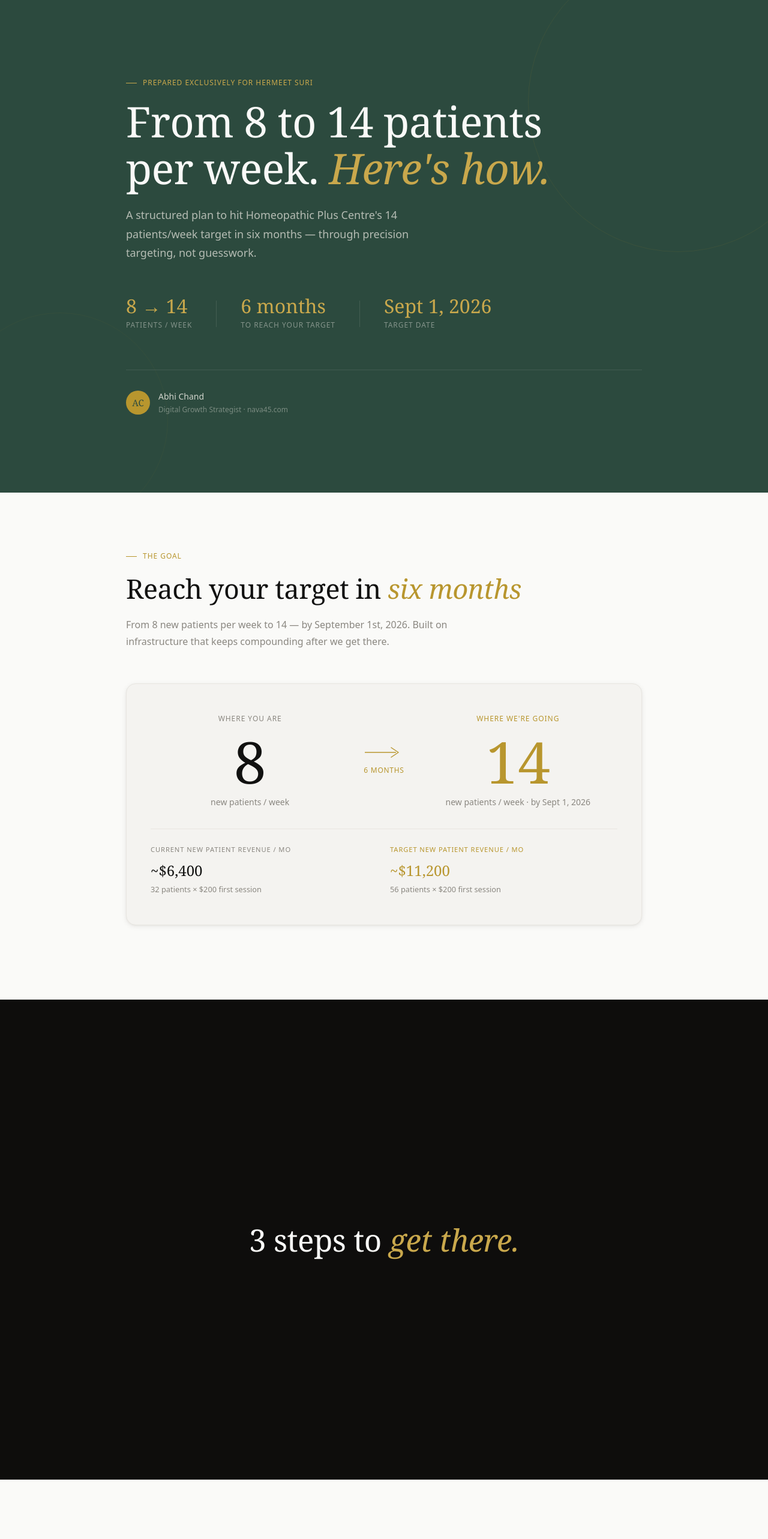
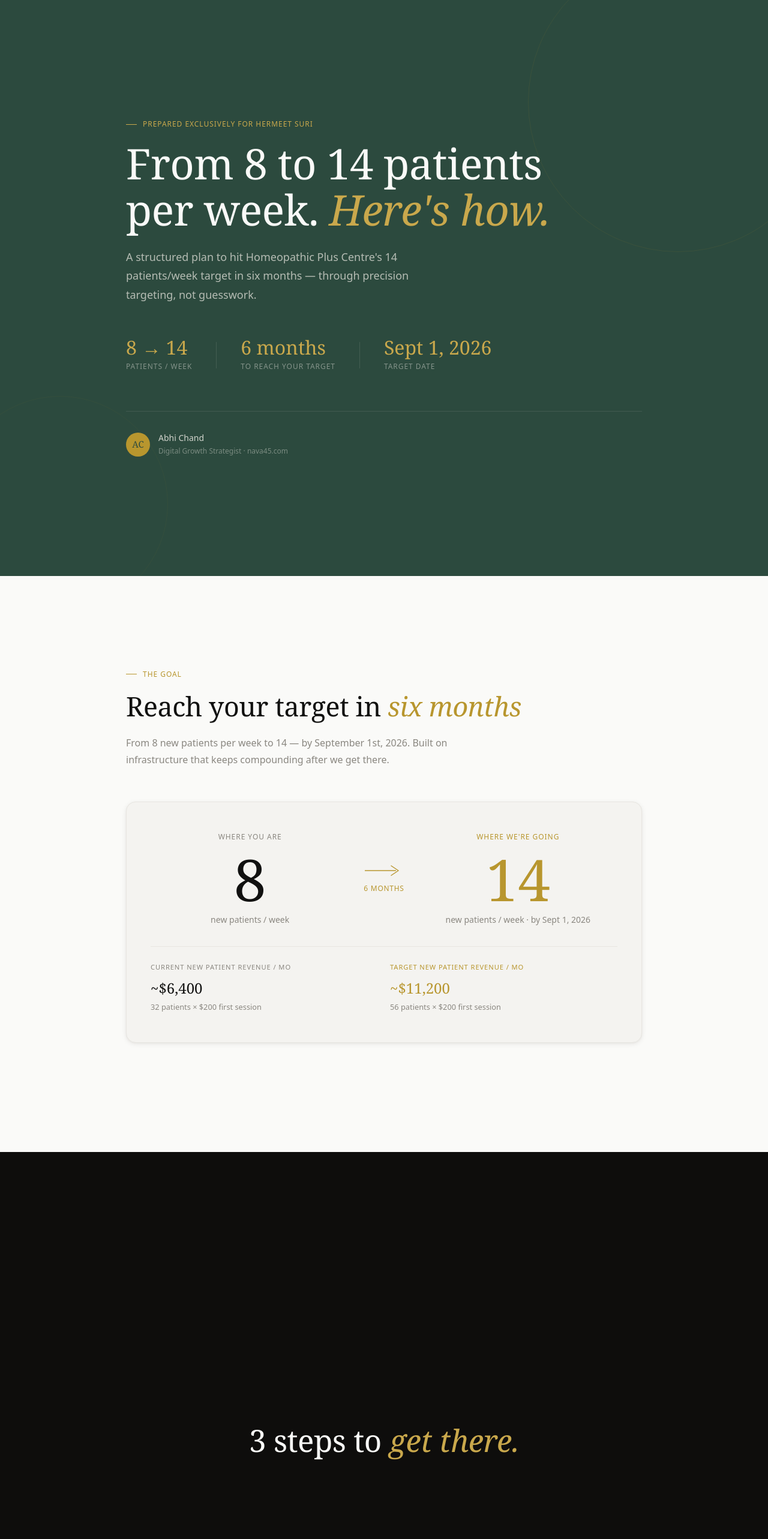
Before and after one commit to abhichandai/suri, a Next.js app: page / in a window 1280 px wide. Shown: the top 2565 px of the page at 60% size. Built offline with nearby package versions, Linux system fonts and the light colour scheme.

Commit message:
Change all 100vh sections to 120vh

```diff
--- a/app/page.tsx
+++ b/app/page.tsx
@@ -292,7 +292,7 @@ export default function MapPage() {
     <main style={{ fontFamily:"var(--font-ui)", fontWeight:300 }}>
 
       {/* ── HERO ── */}
-      <section style={{ minHeight:"100vh", background:"var(--forest)", display:"flex", flexDirection:"column", justifyContent:"center", padding:"128px 40px", position:"relative", overflow:"hidden" }}>
+      <section style={{ minHeight:"120vh", background:"var(--forest)", display:"flex", flexDirection:"column", justifyContent:"center", padding:"128px 40px", position:"relative", overflow:"hidden" }}>
         <div style={{ position:"absolute", top:"-80px", right:"-100px", width:"500px", height:"500px", borderRadius:"50%", border:"1px solid rgba(184,150,46,0.10)", pointerEvents:"none" }} />
         <div style={{ position:"absolute", bottom:"-60px", left:"-80px", width:"360px", height:"360px", borderRadius:"50%", border:"1px solid rgba(184,150,46,0.06)", pointerEvents:"none" }} />
         <div style={{ maxWidth:"860px", margin:"0 auto", width:"100%", position:"relative", zIndex:1 }}>
@@ -326,7 +326,7 @@ export default function MapPage() {
       </section>
 
       {/* ── THE GOAL ── */}
-      <section className="fade-up" style={{ minHeight:"100vh", background:"var(--bg)", display:"flex", alignItems:"center", padding:"96px 40px" }}>
+      <section className="fade-up" style={{ minHeight:"120vh", background:"var(--bg)", display:"flex", alignItems:"center", padding:"96px 40px" }}>
         <div style={{ maxWidth:"860px", margin:"0 auto", width:"100%" }}>
           <EyebrowLabel>The goal</EyebrowLabel>
           <h2 style={{ fontFamily:"var(--font-display)", fontSize:"clamp(2.2rem,3.5vw,2.8rem)", fontWeight:300, lineHeight:1.2, letterSpacing:"-0.01em", marginBottom:"20px" }}>
@@ -372,7 +372,7 @@ export default function MapPage() {
       </section>
 
       {/* ── THREE STEPS ── */}
-      <section style={{ minHeight:"100vh", background:"#0E0D0C", display:"flex", alignItems:"center", justifyContent:"center", padding:"40px" }}>
+      <section style={{ minHeight:"120vh", background:"#0E0D0C", display:"flex", alignItems:"center", justifyContent:"center", padding:"40px" }}>
         <p style={{ fontFamily:"var(--font-display)", fontSize:"clamp(2.2rem,4vw,4rem)", fontWeight:300, lineHeight:1.1, letterSpacing:"-0.01em", color:"var(--bg)", whiteSpace:"nowrap" }}>
           3 steps to <em style={{ fontStyle:"italic", color:"var(--gold-dark)" }}>get there.</em>
         </p>
@@ -521,7 +521,7 @@ export default function MapPage() {
       </section>
 
       {/* ── HOW DO WE ATTRACT THEM ── */}
-      <section style={{ minHeight:"100vh", background:"var(--forest)", display:"flex", alignItems:"center", justifyContent:"center", padding:"40px" }}>
+      <section style={{ minHeight:"120vh", background:"var(--forest)", display:"flex", alignItems:"center", justifyContent:"center", padding:"40px" }}>
         <p style={{ fontFamily:"var(--font-display)", fontSize:"clamp(2.2rem,4vw,4rem)", fontWeight:300, lineHeight:1.1, letterSpacing:"-0.01em", color:"var(--bg)", whiteSpace:"nowrap" }}>
           How do we <em style={{ fontStyle:"italic", color:"var(--gold-dark)" }}>attract them?</em>
         </p>
@@ -662,7 +662,7 @@ export default function MapPage() {
       </section>
 
       {/* ── THE QUESTION ── */}
-      <section style={{ minHeight:"100vh", background:"#0E0D0C", display:"flex", alignItems:"center", justifyContent:"center", padding:"40px" }}>
+      <section style={{ minHeight:"120vh", background:"#0E0D0C", display:"flex", alignItems:"center", justifyContent:"center", padding:"40px" }}>
         <div style={{ textAlign:"center", maxWidth:"860px" }}>
           <p style={{ fontFamily:"var(--font-display)", fontSize:"clamp(2.2rem,3.8vw,3.8rem)", fontWeight:300, lineHeight:1.2, letterSpacing:"-0.01em", color:"var(--bg)" }}>
             Do you think this plan could{" "}
@@ -786,7 +786,7 @@ export default function MapPage() {
       </section>
 
       {/* ── GUARANTEE ── */}
-      <section className="fade-up" style={{ minHeight:"100vh", background:"var(--bg)", display:"flex", alignItems:"center", padding:"96px 40px" }}>
+      <section className="fade-up" style={{ minHeight:"120vh", background:"var(--bg)", display:"flex", alignItems:"center", padding:"96px 40px" }}>
         <div style={{ maxWidth:"860px", margin:"0 auto" }}>
           <EyebrowLabel>Our guarantee</EyebrowLabel>
           <div style={{ display:"grid", gridTemplateColumns:"1fr 2fr", gap:"48px", alignItems:"center" }}>
@@ -809,7 +809,7 @@ export default function MapPage() {
       </section>
 
       {/* ── FINAL SLIDE ── */}
-      <section className="fade-up" style={{ background:"var(--forest)", padding:"96px 40px", minHeight:"100vh", display:"flex", alignItems:"center" }}>
+      <section className="fade-up" style={{ background:"var(--forest)", padding:"96px 40px", minHeight:"120vh", display:"flex", alignItems:"center" }}>
         <div style={{ maxWidth:"860px", margin:"0 auto", width:"100%" }}>
           <h2 style={{ fontFamily:"var(--font-display)", fontSize:"clamp(2.4rem,4vw,3.4rem)", fontWeight:300, color:"var(--bg)", lineHeight:1.1, letterSpacing:"-0.01em", marginBottom:"12px" }}>
             Ready to <em style={{ fontStyle:"italic", color:"var(--gold-dark)" }}>start?</em>
```
